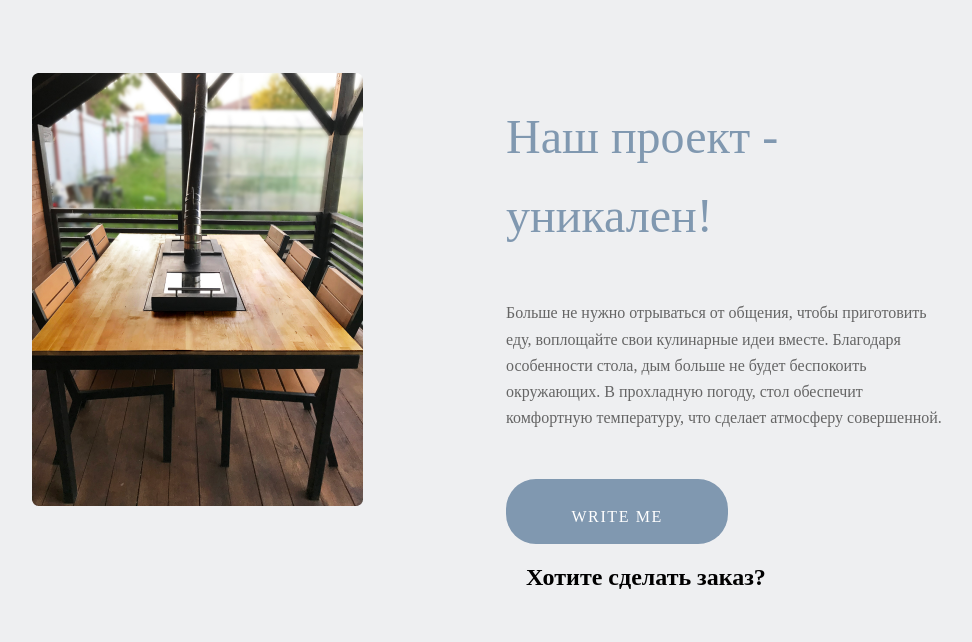
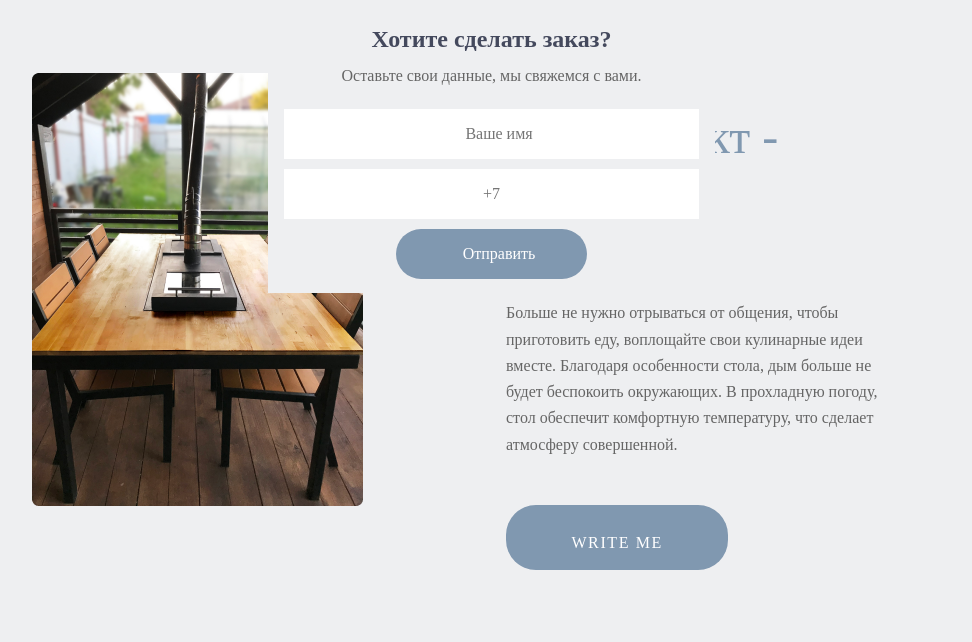
Before and after one commit to Misspainter/ALtshy-final-work, a plain HTML site: page index.html in a window 1280 px wide. Both pictures are taken after a click on the button "WRITE ME". Shown: the part 154-796 px from the top of the page, without its empty margins (244-1216 px from the left). Drawn offline with Linux system fonts and the light colour scheme; a web font is replaced by a local one.

Commit message:
Update style.css

```diff
--- a/assets/css/style.css
+++ b/assets/css/style.css
@@ -224,6 +224,10 @@ margin-top:  30px;
     padding: 100px 175px 50px 177px;
 }
 
+.news a {
+    text-decoration: none;
+}
+
 .news h2 {
     font-style: normal;
 font-weight: 400;
@@ -400,10 +404,18 @@ margin-right: 653px;
 
 .windows {
     display: none;
-    width: 407px;
-    height: 318px;
+    /* width: 407px;
+    height: 318px; */
     background-color: #EEEFF1;
     padding: 20px;
+    position: fixed;
+    z-index: 2;
+    /* left: 50%; */
+    top: 20%;
+    left: 40%;
+    right: 0%;
+    width: 407px;
+height: 247px;
 }
 
 #shadow {
@@ -415,6 +427,49 @@ margin-right: 653px;
     opacity: 0.5; /*прозрачность*/
     left:0;
     top:0;
+}
+
+.container-1 {
+    text-align: center;
+    color: #44495D;
+}
+
+.container-1 p {
+    padding: 0%;
+    margin-top: 10px;
+    margin-bottom: 10px;
+}
+
+.container-2 {
+display: flex;
+    flex-direction: column;
+    align-items: center;
+}
+
+.container-text {
+    width: 50vmin;
+    margin-top: 10px;
+    text-align: center;
+}
+
+.button_up {
+    margin-top: 10px;
+    text-align: center;
+}
+
+.container-3 {
+    display: flex;
+    justify-content: center;
+}
+
+.button_up {
+    background-color: #8098B0;
+    border-radius: 30px;
+    color: #FFFFFF;
+}
+
+.button_up:hover {
+    background: #5a6b7c;
 }
 
 @media screen and (max-width:980px) {
@@ -538,15 +593,17 @@ header {
 }
 
 .news-one img, .news-two img, .news-three img {
-    height: 200px;
+    height: 400px;
 }
 
 .news-one h5, .news-two h5, .news-three h5 {
     height: 73px;
+    font-size: 20px;
 }
 
 .news-one p, .news-two p, .news-three p {
     height: 150px;
+    font-size: 14px;
 }
 
 #write {
@@ -601,4 +658,10 @@ footer {
     margin-right: 10px;
 }
 
+.windows{
+    width: 360px;
+    left: auto;
+    right: auto;
 }
+
+}
```
